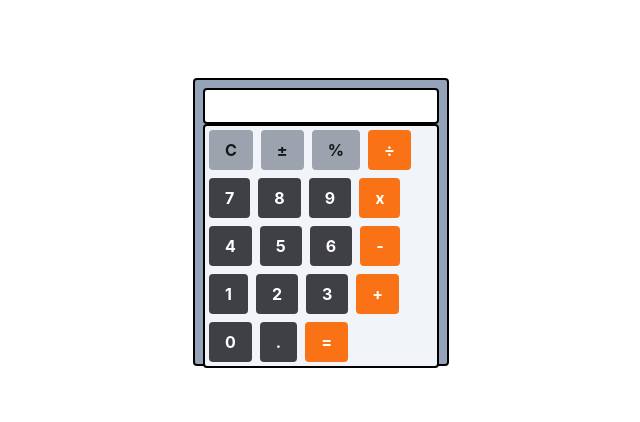
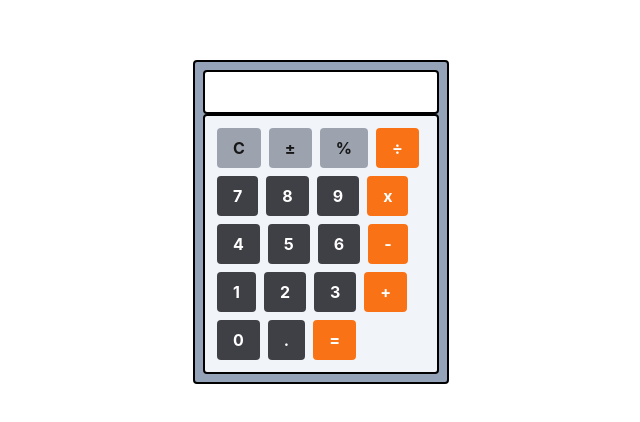
Before and after one commit to tyleryip/react-calculator, a React (Create React App) app in the folder frontend/: page / in a window 1280 px wide. Shown: the part 178-600 px from the top of the page, without its empty margins (319-959 px from the left). Built offline with nearby package versions, Linux system fonts and the light colour scheme.

Commit message:
feat: style updates, bless tailwind

```diff
--- a/frontend/src/components/ButtonContainer/ButtonContainer.tsx
+++ b/frontend/src/components/ButtonContainer/ButtonContainer.tsx
@@ -10,7 +10,7 @@ import UtilityButton from "../Buttons/UtilityButton";
 
 export default function ButtonContainer() {
   return (
-    <div className="rounded border-black border-2 bg-slate-100 grid-cols-4">
+    <div className="rounded border-black border-2 bg-slate-100 px-2 py-2 grid-cols-4">
       {AllButtonLabels.map((label) => {
         if (NumberButtonLabels.includes(label)) {
           return <NumberButton key={label} label={label} />;
--- a/frontend/src/components/Buttons/OperatorButton.tsx
+++ b/frontend/src/components/Buttons/OperatorButton.tsx
@@ -18,7 +18,11 @@ export default function OperatorButton({ label }: { label: string }) {
     });
   }
 
-  if (state.operator.length !== 0 && state.operator === label) {
+  if (
+    state.leftOperand.length !== 0 &&
+    state.operator === label &&
+    state.rightOperand.length === 0
+  ) {
     return (
       <button
         className="bg-white text-orange-500 font-bold py-2 px-4 mx-1 my-1 rounded col-span-1"
--- a/frontend/src/components/Calculator/Calculator.tsx
+++ b/frontend/src/components/Calculator/Calculator.tsx
@@ -7,7 +7,7 @@ export default function Calculator() {
   return (
     <CalculatorContainer>
       <div className="grid place-items-center h-screen">
-        <div className="rounded border-2 border-black py-2 px-2 bg-slate-400 h-72 w-64">
+        <div className="rounded border-2 border-black py-2 px-2 bg-slate-400 h-84 w-64">
           <CalculatorWindow />
           <ButtonContainer />
         </div>
--- a/frontend/src/components/CalculatorWindow/CalculatorWindow.tsx
+++ b/frontend/src/components/CalculatorWindow/CalculatorWindow.tsx
@@ -6,7 +6,7 @@ export default function CalculatorWindow() {
 
   return (
     <div className="rounded border-black border-2 bg-white">
-      <p className="text-right px-2 py-1 h-8">
+      <p className="text-right px-2 py-2 h-10">
         {state.rightOperand.length === 0
           ? state.leftOperand
           : state.rightOperand}
--- a/frontend/src/contexts/CalculatorReducer.ts
+++ b/frontend/src/contexts/CalculatorReducer.ts
@@ -2,6 +2,7 @@ import { IState } from "./types";
 import { ActionType } from "./Actions";
 import { create, all } from "mathjs";
 
+// Set up mathjs for calculations.
 const config = {};
 const math = create(all, config);
 
```
Also changed, not shown: frontend/src/contexts/Actions.ts (+12 -0 lines).
